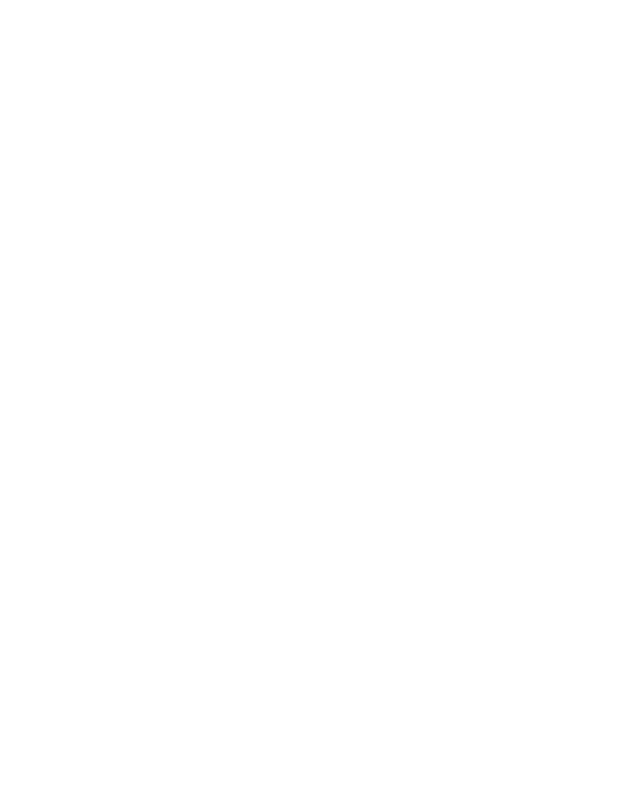
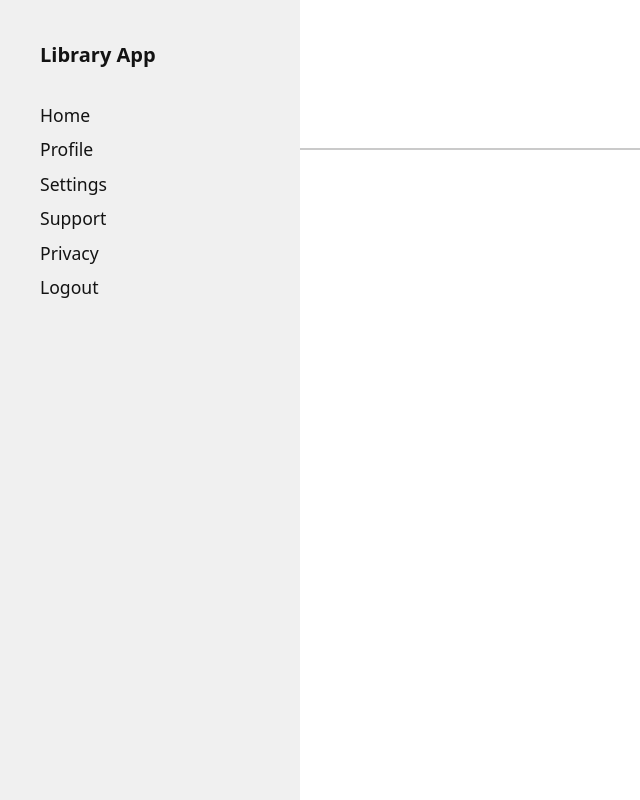
Before and after one commit to PedroASB/library, a plain HTML site: page index.html in a window 1280 px wide. Shown: the whole page, without its empty margins (0-640 px from the left). Drawn offline with Linux system fonts and the light colour scheme.

Commit message:
feat: add basic grid-based layout

```diff
--- a/index.html
+++ b/index.html
@@ -9,6 +9,31 @@
     <script src="./script.js" defer></script>
 </head>
 <body>
+    <div class="container">
+        <div id="header">
+        </div>
 
+        <div id="sidebar">
+            <div class="branding">
+                <!-- <img src="#" alt="Logo Image"> -->
+                <div class="branding-name">Library App</div>
+            </div>
+
+            <div class="navigation">
+                <div>Home</div>
+                <div>Profile</div>
+                <div>Settings</div>
+                <div>Support</div>
+                <div>Privacy</div>
+                <div>Logout</div>
+            </div>
+        </div>
+
+        <div id="main-content">
+            <div class="books">
+
+            </div>
+        </div>
+    </div>
 </body>
 </html>
--- a/style.css
+++ b/style.css
@@ -0,0 +1,67 @@
+:root {
+    --system-ui: system-ui,
+                 "Segoe UI",
+                 Roboto,
+                 Helvetica,
+                 Arial,
+                 sans-serif,
+                 "Apple Color Emoji",
+                 "Segoe UI Emoji",
+                 "Segoe UI Symbol",
+                 "Noto Color Emoji";
+    --primary-color: #6097df;
+    --font-color: #131313;
+    --lighter-font-color: #3b3b3b;
+    --main-bg-color: #fff;
+    --sidebar-bg-color: #f0f0f0;
+}
+
+body {
+    font-family: var(--system-ui);
+    color: var(--font-color);
+}
+
+body > .container {
+    display: grid;
+    min-height: 100vh;
+    grid-template-columns: 300px 1fr;
+    grid-template-rows: 150px 1fr;
+    grid-template-areas:
+        "sidebar header"
+        "sidebar main-content";
+}
+
+#header {
+    grid-area: header;
+    background-color: var(--main-bg-color);
+    border-bottom: 2px solid #cacaca;
+    padding: 32px;
+}
+
+#sidebar {
+    grid-area: sidebar;
+    background-color: var(--sidebar-bg-color);
+    padding: 40px;
+    display: flex;
+    flex-direction: column;
+    gap: 32px;
+
+    .branding {
+        font-weight: 900;
+        font-size: 1.25rem;
+    }
+
+    .navigation {
+        font-weight: 500;
+        font-size: 1.10rem;
+        display: flex;
+        flex-direction: column;
+        gap: 8px;
+    }
+}
+
+#main-content {
+    grid-area: main-content;
+    background-color: var(--main-bg-color);
+    padding: 32px;
+}
```
